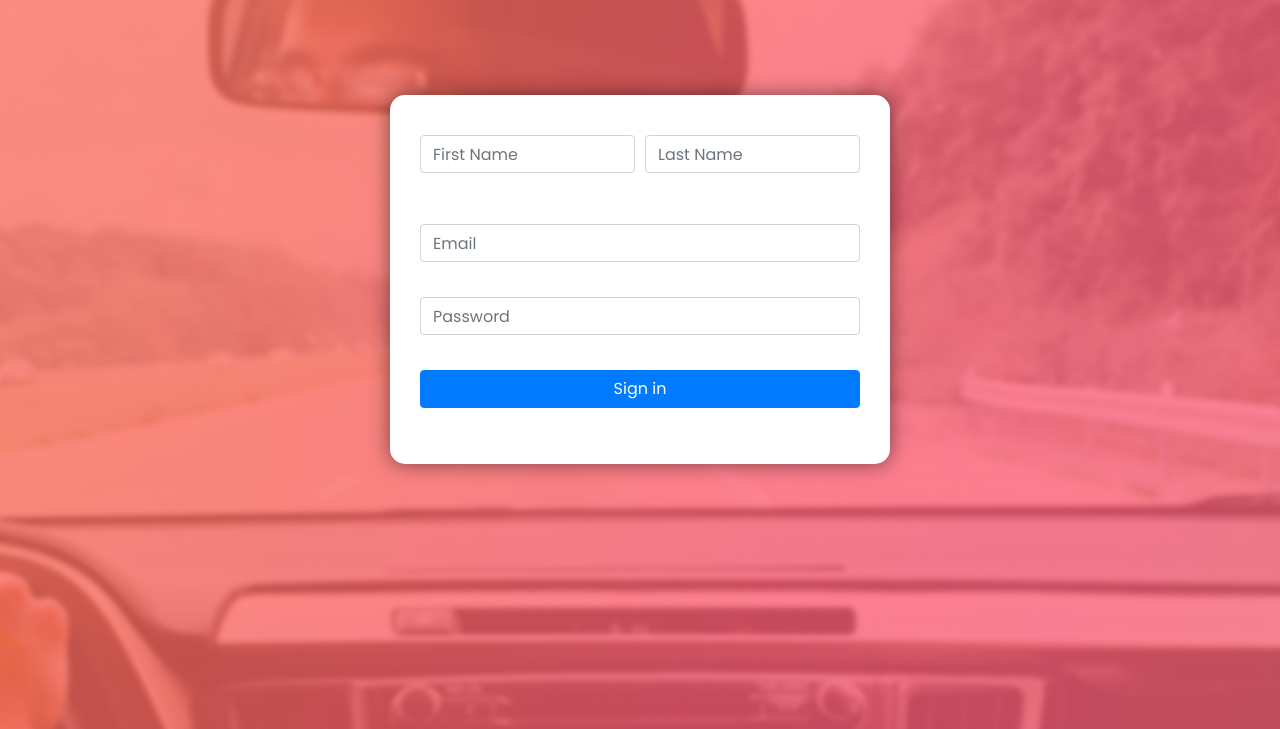
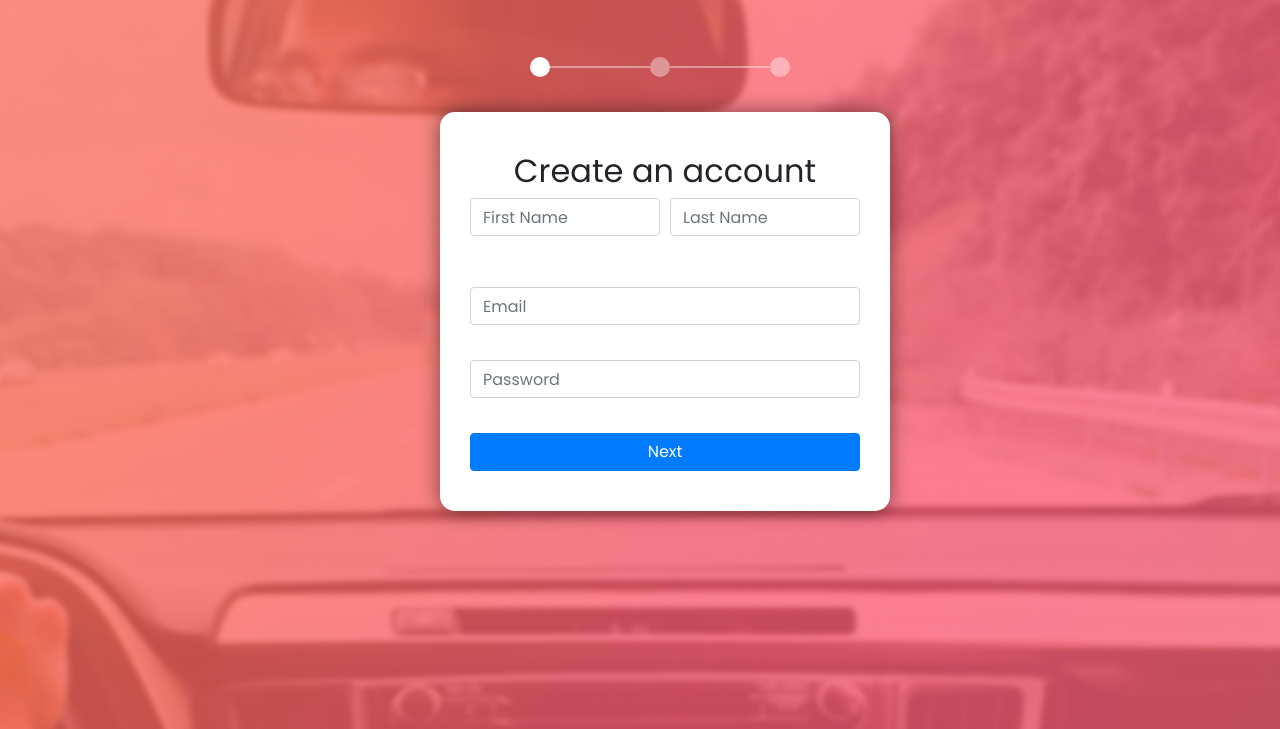
Before and after one commit to mtdagar/TravelBuddy, a PHP site: page /register.php in a window 1280 px wide. Shown: the part 71-800 px from the top of the page. Run offline with PHP 8.4, Linux system fonts and the light colour scheme; some libraries are stand-ins or nearby versions.

Commit message:
Added multi-step registration page

```diff
--- a/assets/css/register.css
+++ b/assets/css/register.css
@@ -1,8 +1,5 @@
 body{
-	margin: 0;
-	margin: 0;
 	background: url("../images/stockimg.png");
-	backgroud-size: cover;
 	background-position: center;
 	font-family: Poppins;
 }
@@ -36,16 +33,30 @@ body{
   	padding-top: 5px;
 }
 
+#msform {
+	width: 400px;
+	margin: 30px auto;
+	text-align: center;
+	position: relative;
+}
+
 @media only screen and (min-width: 600px) {
+
   	.form-container {
-    	width: 500px;
+    	width: 450px;
   	}
+
 }
 
 @media only screen and (max-width: 600px) {
   	.form-container {
-    	width: 400px;
+  		background: red;
+    	width: 380px;
   	}
+
+   	#progressbar{
+		padding-top: 20px;
+	}
 }
 
 
@@ -54,10 +65,73 @@ body{
 }
 
 
+/*Hide all except first fieldset*/
+#msform fieldset:not(:first-of-type) {
+	display: none;
+}
+
+
+#progressbar{
+	margin-bottom: 30px;
+	overflow: hidden;
+	width: 400px;
+	margin: 10% auto 20px auto;
+
+	/*CSS counters to number the steps*/
+	counter-reset: step;
+}
+
+#progressbar li{
+	list-style-type: none;
+	width: 33.33%;
+	float: left;
+	position: relative;
+}
+
+#progressbar li:before {
+	content: counter(step);
+	counter-increment: step;
+	width: 20px;
+	line-height: 20px;
+	display: block;
+	text-align: center;
+	font-size: 0px;
+	color: #333;
+	background: rgba(255, 255, 255, 0.4);
+	border-radius: 10px;
+	margin: 0 auto 5px auto;
+}
+
+/*progressbar connectors*/
+#progressbar li:after {
+	content: '';
+	width: 84%;
+	height: 2px;
+	background: rgba(255, 255, 255, .4);
+	position: absolute;
+	left: -42%;
+	top: 9px;
+	z-index: -1; /*put it behind the numbers*/
+}
+
+#progressbar li:first-child:after {
+	/*connector not needed before the first step*/
+	content: none;
+}
+
+/*marking active/completed steps green*/
+/*The number of the step and the connector before it = green*/
+#progressbar li.active:before,  #progressbar li.active:after{
+	background: #FFF;
+	color: white;
+}
+
 .form-container{
 	background: #FFF;
 	border-radius: 15px;
-	margin-top: 13%;
+	margin-top: 10px;
+	text-align: center;
+	position: relative;
 
 	padding-top: 40px;
 	padding-bottom: 40px;
@@ -68,3 +142,7 @@ body{
 	-moz-box-shadow: 0px 0px 20px 0px rgba(0,0,0,0.5);
 	box-shadow: 0px 0px 20px 0px rgba(0,0,0,0.5);
 }
+
+#msform fieldset {
+	position: relative;
+}
--- /dev/null
+++ b/includes/handlers/multistep-registration-form.js
@@ -0,0 +1,80 @@
+var current_fs, next_fs, previous_fs; //fieldsets
+var left, opacity, scale; //fieldset properties which we will animate
+var animating; //flag to prevent quick multi-click glitches
+
+$(".next").click(function(){
+	if(animating) return false;
+	animating = true;
+
+	current_fs = $(this).parent();
+	next_fs = $(this).parent().next();
+
+	//activate next step on progressbar using the index of next_fs
+	$("#progressbar li").eq($("fieldset").index(next_fs)).addClass("active");
+
+	//show the next fieldset
+	next_fs.show();
+	//hide the current fieldset with style
+	current_fs.animate({opacity: 0}, {
+		step: function(now, mx) {
+			//as the opacity of current_fs reduces to 0 - stored in "now"
+			//1. scale current_fs down to 80%
+			scale = 1 - (1 - now) * 0.2;
+			//2. bring next_fs from the right(50%)
+			left = (now * 50)+"%";
+			//3. increase opacity of next_fs to 1 as it moves in
+			opacity = 1 - now;
+			current_fs.css({
+        'transform': 'scale('+scale+')',
+        'position': 'absolute'
+      });
+			next_fs.css({'left': left, 'opacity': opacity});
+		},
+		duration: 800,
+		complete: function(){
+			current_fs.hide();
+			animating = false;
+		},
+		//this comes from the custom easing plugin
+		easing: 'easeInOutBack'
+	});
+});
+
+$(".previous").click(function(){
+	if(animating) return false;
+	animating = true;
+
+	current_fs = $(this).parent();
+	previous_fs = $(this).parent().prev();
+
+	//de-activate current step on progressbar
+	$("#progressbar li").eq($("fieldset").index(current_fs)).removeClass("active");
+
+	//show the previous fieldset
+	previous_fs.show();
+	//hide the current fieldset with style
+	current_fs.animate({opacity: 0}, {
+		step: function(now, mx) {
+			//as the opacity of current_fs reduces to 0 - stored in "now"
+			//1. scale previous_fs from 80% to 100%
+			scale = 0.8 + (1 - now) * 0.2;
+			//2. take current_fs to the right(50%) - from 0%
+			left = ((1-now) * 50)+"%";
+			//3. increase opacity of previous_fs to 1 as it moves in
+			opacity = 1 - now;
+			current_fs.css({'left': left});
+			previous_fs.css({'transform': 'scale('+scale+')', 'opacity': opacity});
+		},
+		duration: 800,
+		complete: function(){
+			current_fs.hide();
+			animating = false;
+		},
+		//this comes from the custom easing plugin
+		easing: 'easeInOutBack'
+	});
+});
+
+$(".submit").click(function(){
+	return false;
+})
--- a/register.php
+++ b/register.php
@@ -1,19 +1,42 @@
+<?php
+/*
+	include("includes/conn.php");
+	include("includes/classes/Account.php");
+	include("includes/classes/Constants.php");
+
+	$account = new Account($con);
+
+	include("includes/handlers/register-handler.php");
+	include("includes/handlers/login-handler.php");
+
+	function getInputValue($name) {
+		if(isset($_POST[$name])) {
+			echo $_POST[$name];
+		}
+	}
+*/
+?>
+
+
 <html>
 
 <head>
+
 	<title>Welcome to Travel Buddy</title>
 
 	<!-- Bootstrap CDN -->
 	<link rel="stylesheet" href="https://stackpath.bootstrapcdn.com/bootstrap/4.1.3/css/bootstrap.min.css" integrity="sha384-MCw98/SFnGE8fJT3GXwEOngsV7Zt27NXFoaoApmYm81iuXoPkFOJwJ8ERdknLPMO" crossorigin="anonymous">
+
 	<!-- Google font -->
 	<link href="https://fonts.googleapis.com/css?family=Poppins" rel="stylesheet">
+
 	<!-- Custom Stylesheet -->
 	<link href="assets/css/register.css" rel="stylesheet">
+
 </head>
 
 
 <body>
-
 
 	<!-- Navigation Bar -->
     <nav class="navbar navbar-expand-lg transparent navbar-dark fixed-top">
@@ -35,9 +58,19 @@
     </nav>
 
 
+
+    <!-- progressbar -->
+	<ul id="progressbar">
+		<li class="active"></li>
+		<li></li>
+		<li></li>
+	</ul>
+
+
     <!-- Form -->
-	<div class="container form-container">
-				<form>
+    <form id="msform">
+		<fieldset class="container form-container">
+			<h2>Create an account</h2>
 			  <div class="form-row">
 			    <div class="form-group col-md-6">
 			      <input type="text" class="form-control margin-bottom" id="fname" placeholder="First Name">
@@ -52,10 +85,55 @@
 			  <div class="form-group">
 			    <input type="Password" class="form-control margin-bottom" id="password" placeholder="Password">
 			  </div>
-			  <button type="submit" class="btn btn-primary btn-block">Sign in</button>
-				</form>
-	</div>
+			  <button type="button" name ="next" class="btn btn-primary btn-block next">Next</button>
+		</fieldset>
 
+		<fieldset class="container form-container">
+			<h2>Enter your details</h2>
+			  <div class="form-row">
+			    <div class="form-group col-md-6">
+			      <input type="text" class="form-control margin-bottom" id="fname2" placeholder="First Name">
+			    </div>
+			    <div class="form-group col-md-6">
+			      <input type="text" class="form-control margin-bottom" id="lname2" placeholder="Last Name">
+			    </div>
+			  </div>
+			  <div class="form-group">
+			    <input type="text" class="form-control margin-bottom" id="email2" placeholder="Email">
+			  </div>
+			  <div class="form-group">
+			    <input type="Password" class="form-control margin-bottom" id="password2" placeholder="Password">
+			  </div>
+			  <button type="button" name ="next" class="btn btn-primary btn-block next">Next</button>
+		</fieldset>
+
+		<fieldset class="container form-container">
+			<h2>How do you commute?</h2>
+			  <div class="form-row">
+			    <div class="form-group col-md-6">
+			      <input type="text" class="form-control margin-bottom" id="fname3" placeholder="First Name">
+			    </div>
+			    <div class="form-group col-md-6">
+			      <input type="text" class="form-control margin-bottom" id="lname3" placeholder="Last Name">
+			    </div>
+			  </div>
+			  <div class="form-group">
+			    <input type="text" class="form-control margin-bottom" id="email3" placeholder="Email">
+			  </div>
+			  <div class="form-group">
+			    <input type="Password" class="form-control margin-bottom" id="password3" placeholder="Password">
+			  </div>
+			  <button type="submit" name ="submit" class="btn btn-primary btn-block submit">Sign up</button>
+		</fieldset>
+	</form>
+
+	<!-- jQuery -->
+  	<script src='http://cdnjs.cloudflare.com/ajax/libs/jquery/2.1.3/jquery.min.js'></script>
+	<script src='http://cdnjs.cloudflare.com/ajax/libs/jquery-easing/1.3/jquery.easing.min.js'></script>
+
+
+ 	<!-- Custom js for registeration pages -->
+	<script type="text/javascript" src="includes/handlers/multistep-registration-form.js"></script>
 
 </body>
 
```
Also changed, not shown: includes/classes/Account.php (added, +102 -0 lines), includes/classes/Constants.php (added, +11 -0 lines), includes/handlers/register-handler.php (added, +36 -0 lines), includes/conn.php (renamed from conn.php).
